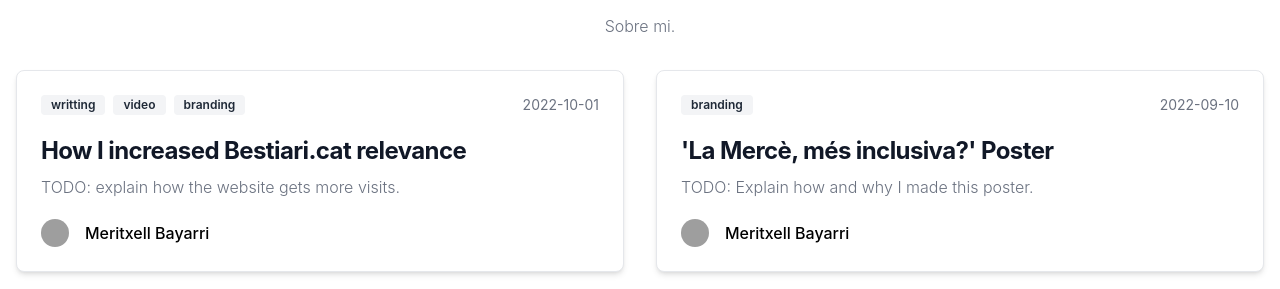
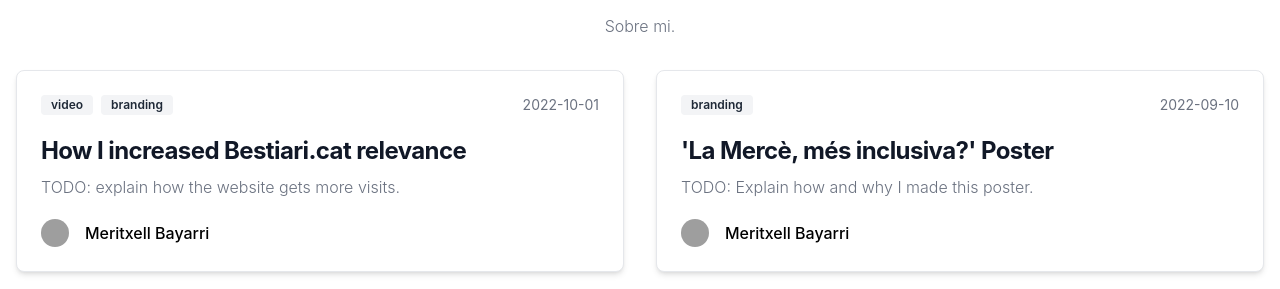
Before and after one commit to meritxellbayarri/meritxellbayarri.github.io, a Jekyll site: the page built from index.html, in a window 1280 px wide. Shown: the part 1228-1517 px from the top of the page. Built offline with Jekyll 4.4.1, drawn with Linux system fonts in a browser that asks for light colours; the list of posts is cut into pages by our own code; comment, search, counter and statistics services are not loaded; grey boxes are pictures that could not be loaded.

Commit message:
Updated Bestiari Website Seo

```diff
--- a/_posts/2022-10-01-Bestiari-website-seo.md
+++ b/_posts/2022-10-01-Bestiari-website-seo.md
@@ -2,7 +2,6 @@
 title: How I increased Bestiari.cat relevance
 date: 2022-10-01 00:00:00 +02:00
 tags:
-- writting
 - video
 - branding
 image: agrupacio-bestiari
```
